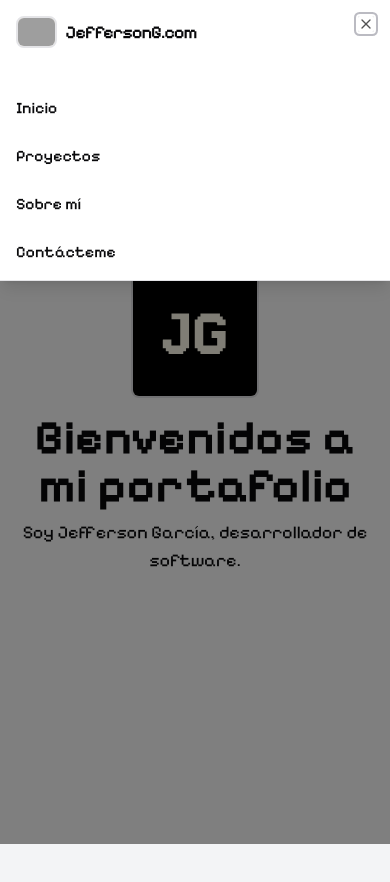
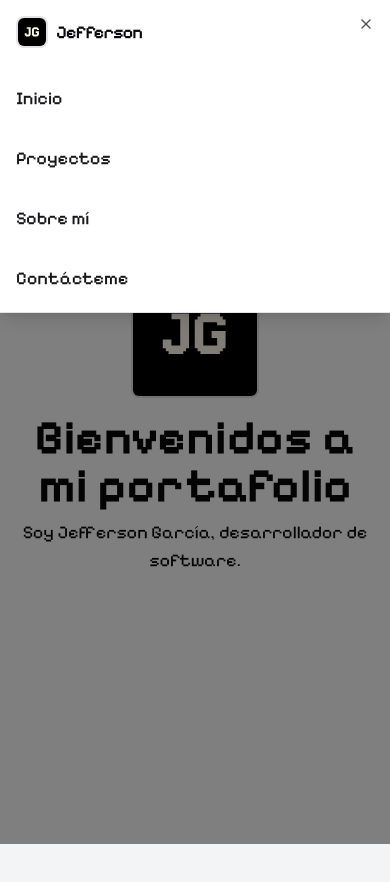
Before and after one commit to JeffersonS69/Portfolio, a React (Vite) app: page / in a window 390 px wide. Both pictures are taken after a click on the button 356 px from the left and 26 px from the top of the page. Shown: the top 882 px of the page. Built offline with nearby package versions, Linux system fonts and the light colour scheme; grey boxes are pictures that could not be loaded.

Commit message:
Agregar navegación y menú de enlaces; eliminar componente NavBar y crear Burger y NavigationNavbar

```diff
--- a/src/App.css
+++ b/src/App.css
@@ -1,7 +1,19 @@
+html {
+  scroll-behavior: smooth;
+}
+
 @keyframes blink {
-    0%, 100% { opacity: 1; }
-    50% { opacity: 0; }
+
+  0%,
+  100% {
+    opacity: 1;
   }
-  .animate-blink {
-    animation: blink 1s step-start infinite;
+
+  50% {
+    opacity: 0;
   }
+}
+
+.animate-blink {
+  animation: blink 1s step-start infinite;
+}
--- a/src/App.tsx
+++ b/src/App.tsx
@@ -1,13 +1,16 @@
 import "./App.css";
-import { NavBar } from "./components/navbar";
+import NavigationNavbar from "./components/navegation/navigation";
 import { Space } from "./components/space-generator";
 
 function App() {
   return (
     <main className="font-[Pixelify_Sans] transition-colors duration-300 ease-in-out">
       <Space />
-      <NavBar />
-      <section className="h-screen flex flex-col items-center justify-center px-4 text-center">
+      <NavigationNavbar />
+      <section
+        id="home"
+        className="h-screen flex flex-col items-center justify-center px-4 text-center"
+      >
         <picture>
           <img
             src="/js.svg"
@@ -21,7 +24,10 @@ function App() {
         </p>
       </section>
 
-      <section className="h-screen flex flex-col items-center justify-center px-4 bg-gray-100 dark:bg-zinc-900 text-center">
+      <section
+        id="project"
+        className="h-screen flex flex-col items-center justify-center px-4 bg-gray-100 dark:bg-zinc-900 text-center"
+      >
         <h2 className="text-4xl font-bold mb-4">Proyectos</h2>
         <p className="text-lg max-w-xl">
           Aquí encontrarás algunos de los proyectos que he desarrollado
@@ -30,7 +36,10 @@ function App() {
         </p>
       </section>
 
-      <section className="h-screen flex flex-col items-center justify-center px-4 bg-white dark:bg-black text-center">
+      <section
+        id="about"
+        className="h-screen flex flex-col items-center justify-center px-4 bg-white dark:bg-black text-center"
+      >
         <h2 className="text-4xl font-bold mb-4">Sobre mí</h2>
         <p className="text-lg max-w-xl">
           Soy un apasionado del desarrollo web con experiencia en frontend y
@@ -39,7 +48,10 @@ function App() {
         </p>
       </section>
 
-      <section className="h-screen flex flex-col items-center justify-center px-4 bg-zinc-200 dark:bg-zinc-950 text-center">
+      <section
+        id="contact"
+        className="h-screen flex flex-col items-center justify-center px-4 bg-zinc-200 dark:bg-zinc-950 text-center"
+      >
         <h2 className="text-4xl font-bold mb-4">Contáctame</h2>
         <p className="text-lg max-w-xl">
           ¿Te interesa trabajar conmigo o tienes alguna pregunta? ¡No dudes en
--- a/src/components/navbar.tsx
+++ /dev/null
@@ -1,115 +0,0 @@
-import {
-  NavigationMenu,
-  NavigationMenuItem,
-  NavigationMenuLink,
-  NavigationMenuList,
-  navigationMenuTriggerStyle,
-} from "./ui/navigation-menu";
-import { Button } from "./ui/button";
-import {
-  Sheet,
-  SheetContent,
-  SheetHeader,
-  SheetTitle,
-  SheetTrigger,
-} from "./ui/sheet";
-import { MenuIcon } from "lucide-react";
-import { ModeToggle } from "./mode-toggle";
-import ButtomsSocialNetworks from "./buttoms-social-networks";
-
-const NavBar = () => {
-  return (
-    <nav
-      className="fixed z-50 w-full px-4 py-2 flex items-center justify-between lg:px-12
-  bg-white/90 shadow-md
-  dark:bg-black/50  dark:shadow-stone-50 dark:shadow-xs
-   "
-    >
-      <p className="text-2xl tracking-tight">Jefferson</p>
-      <NavigationMenu className="hidden lg:block">
-        <NavigationMenuList>
-          <NavigationMenuItem>
-            <NavigationMenuLink
-              href="#"
-              className={navigationMenuTriggerStyle()}
-            >
-              Inicio
-            </NavigationMenuLink>
-          </NavigationMenuItem>
-          <NavigationMenuItem>
-            <NavigationMenuLink
-              href="#"
-              className={navigationMenuTriggerStyle()}
-            >
-              Proyectos
-            </NavigationMenuLink>
-          </NavigationMenuItem>
-          <NavigationMenuItem>
-            <NavigationMenuLink
-              href="#"
-              className={navigationMenuTriggerStyle()}
-            >
-              Sobre mí
-            </NavigationMenuLink>
-          </NavigationMenuItem>
-          <NavigationMenuItem>
-            <NavigationMenuLink
-              href="#"
-              className={navigationMenuTriggerStyle()}
-            >
-              Contácteme
-            </NavigationMenuLink>
-          </NavigationMenuItem>
-        </NavigationMenuList>
-      </NavigationMenu>
-      <ButtomsSocialNetworks />
-      <Sheet>
-        <div className="flex gap-2 lg:hidden">
-          <ModeToggle burger={true} />
-          <SheetTrigger asChild>
-            <Button variant="outline" size="icon">
-              <MenuIcon className="h-4 w-4" />
-            </Button>
-          </SheetTrigger>
-        </div>
-        <SheetContent
-          side="top"
-          className="max-h-screen overflow-auto font-[Pixelify_Sans]"
-        >
-          <SheetHeader>
-            <SheetTitle>
-              <a href="#" className="flex items-center gap-2">
-                <img
-                  src="src/assets/js.svg"
-                  className="max-h-8 bg-amber-50 rounded-md border-2"
-                  alt="js.svg logo"
-                />
-                <span className="text-lg font-semibold tracking-tighter">
-                  JeffersonG.com
-                </span>
-              </a>
-            </SheetTitle>
-          </SheetHeader>
-          <div className="flex flex-col p-4">
-            <div className="flex flex-col gap-6">
-              <a href="#" className="font-medium">
-                Inicio
-              </a>
-              <a href="#" className="font-medium">
-                Proyectos
-              </a>
-              <a href="#" className="font-medium">
-                Sobre mí
-              </a>
-              <a href="#" className="font-medium">
-                Contácteme
-              </a>
-            </div>
-          </div>
-        </SheetContent>
-      </Sheet>
-    </nav>
-  );
-};
-
-export { NavBar };
--- /dev/null
+++ b/src/components/navegation/burger.tsx
@@ -0,0 +1,58 @@
+import { MenuIcon } from "lucide-react";
+import { ModeToggle } from "../mode-toggle";
+import { Button } from "../ui/button";
+import {
+  Sheet,
+  SheetContent,
+  SheetHeader,
+  SheetTitle,
+  SheetTrigger,
+} from "../ui/sheet";
+import { MENU } from "@/utils/constants";
+
+const Burger = () => {
+  return (
+    <Sheet>
+      <div className="flex gap-2 lg:hidden">
+        <ModeToggle burger={true} />
+        <SheetTrigger asChild>
+          <Button variant="outline" size="icon">
+            <MenuIcon className="h-4 w-4" />
+          </Button>
+        </SheetTrigger>
+      </div>
+      <SheetContent
+        side="top"
+        className="max-h-screen overflow-auto font-[Pixelify_Sans]"
+      >
+        <SheetHeader>
+          <SheetTitle>
+            <div className="flex items-center gap-2">
+              <img
+                src="/js.svg"
+                className="max-h-8 bg-amber-50 rounded-md border-2"
+                alt="js.svg logo"
+              />
+              <span className="text-lg font-semibold tracking-tighter">
+                Jefferson
+              </span>
+            </div>
+          </SheetTitle>
+        </SheetHeader>
+        <div className="flex flex-col gap-6 pb-4">
+          {MENU.map((item) => (
+            <a href={item.link} key={item.name}>
+              <SheetTrigger asChild className="text-lg">
+                <Button variant="link" className="cursor-pointer">
+                  {item.name}
+                </Button>
+              </SheetTrigger>
+            </a>
+          ))}
+        </div>
+      </SheetContent>
+    </Sheet>
+  );
+};
+
+export default Burger;
--- /dev/null
+++ b/src/components/navegation/navbar.tsx
@@ -0,0 +1,34 @@
+import { MENU } from "@/utils/constants";
+import ButtomsSocialNetworks from "../buttoms-social-networks";
+import {
+  NavigationMenu,
+  NavigationMenuItem,
+  NavigationMenuLink,
+  NavigationMenuList,
+  navigationMenuTriggerStyle,
+} from "../ui/navigation-menu";
+
+const NavBar = () => {
+  return (
+    <>
+      <p className="text-2xl tracking-tight">Jefferson</p>
+      <NavigationMenu className="hidden lg:block">
+        <NavigationMenuList>
+          {MENU.map((item) => (
+            <NavigationMenuItem key={item.name}>
+              <NavigationMenuLink
+                href={item.link}
+                className={navigationMenuTriggerStyle()}
+              >
+                {item.name}
+              </NavigationMenuLink>
+            </NavigationMenuItem>
+          ))}
+        </NavigationMenuList>
+      </NavigationMenu>
+      <ButtomsSocialNetworks />
+    </>
+  );
+};
+
+export default NavBar;
--- /dev/null
+++ b/src/components/navegation/navigation.tsx
@@ -0,0 +1,18 @@
+import Burger from "./burger";
+import NavBar from "./navbar";
+
+const NavigationNavbar = () => {
+  return (
+    <nav
+      className="fixed z-50 w-full px-4 py-2 flex items-center justify-between lg:px-12
+  bg-white/90 shadow-md
+  dark:bg-black/50  dark:shadow-stone-50 dark:shadow-xs
+   "
+    >
+      <NavBar />
+      <Burger />
+    </nav>
+  );
+};
+
+export default NavigationNavbar;
--- /dev/null
+++ b/src/utils/constants.ts
@@ -0,0 +1,18 @@
+export const MENU = [
+    {
+        name: "Inicio",
+        link: "#home",
+    },
+    {
+        name: "Proyectos",
+        link: "#project",
+    },
+    {
+        name: "Sobre mí",
+        link: "#about",
+    },
+    {
+        name: "Contácteme",
+        link: "#contact",
+    },
+];
```
Also changed, not shown: public/jefferson.png (added).
